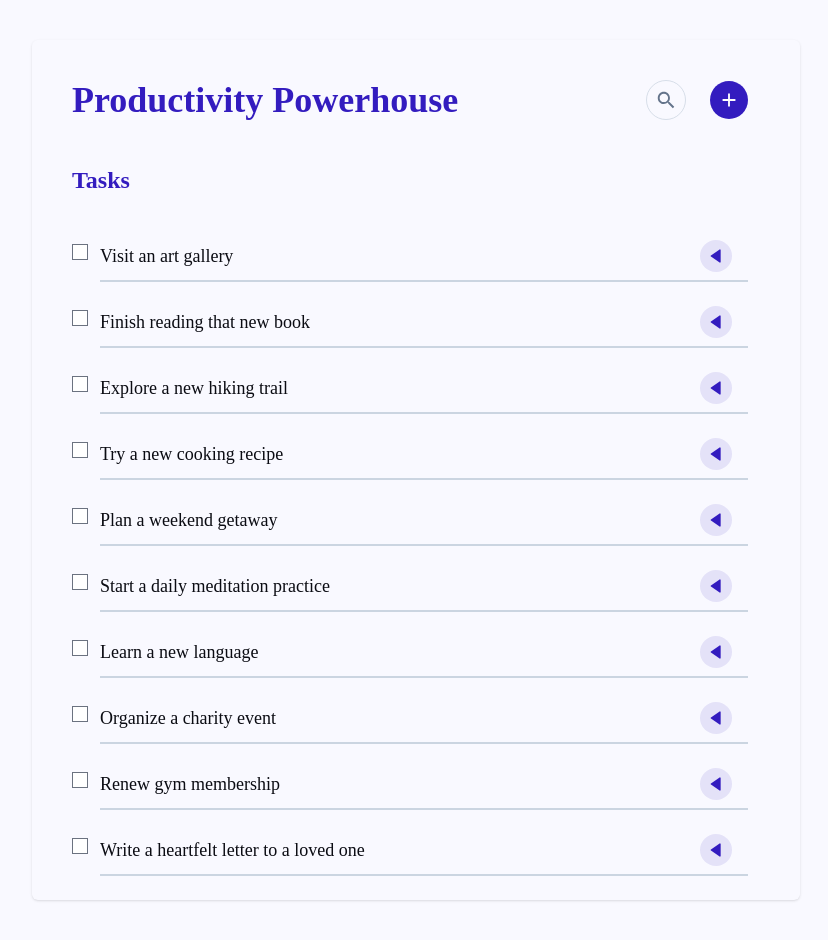
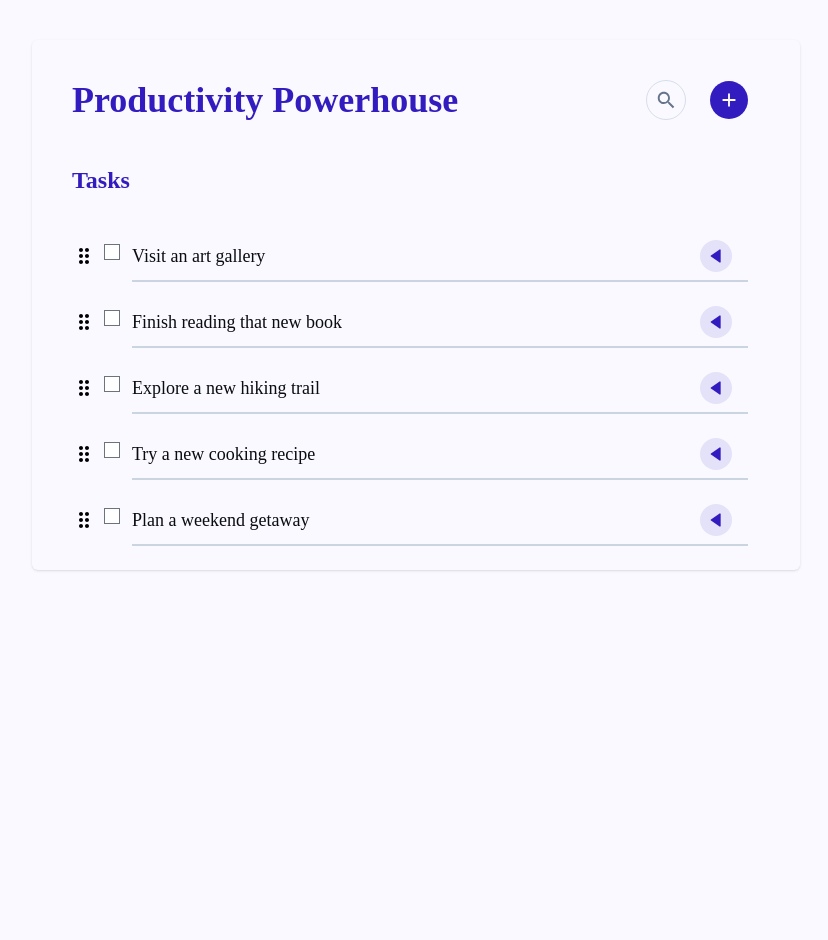
Before and after one commit to dhruvsakariya/Redington, a React (Create React App) app: page / in a window 1280 px wide. Shown: the whole page, without its empty margins (224-1052 px from the left). After the commit the page ends 800 px from the top, so only its background shows below. Built offline with nearby package versions, Linux system fonts and the light colour scheme.

Commit message:
feat: Implemented Drag & Drop

```diff
--- a/package.json
+++ b/package.json
@@ -10,11 +10,13 @@
     "@types/jest": "^27.5.2",
     "@types/node": "^17.0.45",
     "@types/react": "^18.2.21",
+    "@types/react-beautiful-dnd": "^13.1.4",
     "@types/react-dom": "^18.2.7",
     "flowbite": "^1.8.1",
     "flowbite-react": "^0.6.0",
     "moment": "^2.29.4",
     "react": "^18.2.0",
+    "react-beautiful-dnd": "^13.1.1",
     "react-dom": "^18.2.0",
     "react-icons": "^4.11.0",
     "react-modal": "^3.16.1",
--- a/src/components/Form/Form.tsx
+++ b/src/components/Form/Form.tsx
@@ -37,7 +37,6 @@ const Form = () => {
   };
 
   const handleDueDateInput = (event: React.ChangeEvent<HTMLInputElement>) => {
-    console.log(event.target.value);
     dispatch(setNewDueDate(event.target.value));
   };
 
@@ -45,7 +44,7 @@ const Form = () => {
 
     event.preventDefault();
 
-    if (id === -1) {
+    if (id === '-1') {
       dispatch(addTask({ title, description, dueDate }));
     } else {
       dispatch(updateTask({ id, title, description, dueDate, displayDescription: false, isCompleted: false }))
--- a/src/components/Task/Task.tsx
+++ b/src/components/Task/Task.tsx
@@ -1,9 +1,12 @@
+import type { DropResult, ResponderProvided } from 'react-beautiful-dnd';
 import React, { Dispatch, useState } from 'react';
 import { useAppSelector, useAppDispatch } from '../../app/hooks';
 import {
+    Task as TaskType,
     completeTask,
     deleteTask,
     displayAddTaskForm,
+    setList,
     setNewDescription,
     setNewDueDate,
     setNewId,
@@ -16,9 +19,11 @@ import { IoMdSearch } from 'react-icons/io';
 import { BiPlus } from 'react-icons/bi';
 import { FiEdit3 } from 'react-icons/fi';
 import { GrClose } from 'react-icons/gr';
-import { MdOutlineDelete } from 'react-icons/md';
+import { MdDragIndicator, MdOutlineDelete } from 'react-icons/md';
 import { SlClose } from 'react-icons/sl';
 import Modal from 'react-modal';
+
+import { Draggable, DragDropContext, Droppable } from 'react-beautiful-dnd';
 
 import styles from './Task.module.css';
 import moment from 'moment';
@@ -35,36 +40,59 @@ const {
     editIcon,
 } = styles;
 
+const reorder = (list: any, startIndex: any, endIndex: any) => {
+    const result = Array.from(list);
+    const [removed] = result.splice(startIndex, 1);
+    result.splice(endIndex, 0, removed);
+
+    return result;
+};
+
 const Task = () => {
-    const [showAreYouSure, setShowAreYouSure] = useState(-1);
+    const [showAreYouSure, setShowAreYouSure] = useState<string>('-1');
 
     const { list } = useAppSelector(todoState);
     const dispatch = useAppDispatch();
 
-    const handleShowDescription = (id: number) => {
+    const handleShowDescription = (id: string) => {
         dispatch(showTaskDescription(id));
     };
 
-    const handleCompleteTask = (id: number) => {
+    const handleCompleteTask = (id: string) => {
         dispatch(completeTask(id));
     };
 
-    const handleDeleteTask = (id: number) => {
+    const handleDeleteTask = (id: string) => {
         dispatch(deleteTask(id));
     };
 
     const handleShowTaskForm = () => {
         dispatch(displayAddTaskForm(true));
-    }
+    };
 
-    const handleEditTask = (id: number) => {
+    const handleEditTask = (id: string) => {
         handleShowTaskForm();
         const editIdx = list.findIndex((item) => item.id === id);
         dispatch(setNewId(list[editIdx].id));
         dispatch(setNewTitle(list[editIdx].title));
         dispatch(setNewDescription(list[editIdx].description));
         dispatch(setNewDueDate(list[editIdx].dueDate));
+    };
+
+    const handleDragEnd = (result: DropResult, provided: ResponderProvided) => {
+        // dropped outside the list
+        if (!result.destination) {
+            return;
         }
+
+        const items: TaskType[] = reorder(
+            list,
+            result.source.index,
+            result.destination.index
+        ) as TaskType[];
+
+        dispatch(setList(items));
+    };
 
     return (
         <main className=" w-full sm:w-[80%] md:w-[75%] lg:w-[60%]  mx-auto   px-[12px] sm:px-[24px] md:px-[32px] lg:px-[40px] py-2 mb-10  rounded-md mt-0 sm:mt-4 md:mt-8 lg:mt-10 shadow ">
@@ -73,7 +101,10 @@ const Task = () => {
                 <div className="border-slate-300/75 border rounded-full cursor-pointer mx-3 p-2 ">
                     <IoMdSearch className="text-slate-500 " size={22} />
                 </div>
-                <div className="bg-primary p-2 mx-3 rounded-full cursor-pointer" onClick={handleShowTaskForm} >
+                <div
+                    className="bg-primary p-2 mx-3 rounded-full cursor-pointer"
+                    onClick={handleShowTaskForm}
+                >
                     <BiPlus className="text-white" size={22} />
                 </div>
             </div>
@@ -82,19 +113,40 @@ const Task = () => {
                 <h3 className={tasks}>Tasks</h3>
             </header>
 
-            <section>
+            <DragDropContext onDragEnd={handleDragEnd}>
+                <Droppable droppableId="droppable">
+                    {(provided, snapshot) => (
+                        <div {...provided.droppableProps} ref={provided.innerRef}>
                             {list.map(
-                    ({
+                                (
+                                    {
                                         title,
                                         description,
                                         id,
                                         displayDescription,
                                         isCompleted,
                                         dueDate,
-                    }) => {
-                        return (
-                            <div className={taskContainer} key={id}>
+                                    },
+                                    index
+                                ) => (
+                                    <Draggable key={id} draggableId={id} index={index}>
+                                        {(provided, snapshot) => (
+                                            <div
+                                                ref={provided.innerRef}
+                                                {...provided.draggableProps}
+                                                {...provided.dragHandleProps}
+                                            >
+                                                <div className={taskContainer}>
                                                     <div className="checkbox flex pt-3 ">
+                                                        <div>
+                                                            <div>
+                                                                <MdDragIndicator
+                                                                    size={24}
+                                                                    className="text-black mr-2"
+                                                                />
+                                                            </div>
+                                                        </div>
+
                                                         <input
                                                             type="checkbox"
                                                             id={id.toString()}
@@ -103,9 +155,12 @@ const Task = () => {
                                                             title="task status"
                                                             onChange={() => handleCompleteTask(id)}
                                                         />
-                                    <label htmlFor={id.toString()} className="check-box" />
+                                                        <label
+                                                            htmlFor={id.toString()}
+                                                            className="check-box"
+                                                        />
                                                     </div>
-                                <div className='flex-1' >
+                                                    <div className="flex-1">
                                                         <div className={`${titleContainer}`}>
                                                             <div className="flex items-center flex-1 ">
                                                                 <label
@@ -147,17 +202,26 @@ const Task = () => {
 
                                                             <time
                                                                 className="block text-right text-sm mr-[50px] font-bold text-slate-400 mt-2"
-                                            title={moment(dueDate).format('MMMM Do YYYY, h:mm:ss a')}
+                                                                title={moment(dueDate).format(
+                                                                    'MMMM Do YYYY, h:mm:ss a'
+                                                                )}
                                                             >
                                                                 {moment(dueDate).fromNow()}
                                                             </time>
                                                         </p>
                                                     </div>
                                                 </div>
-                        );
-                    }
+                                            </div>
                                         )}
-            </section>
+                                    </Draggable>
+                                )
+                            )}
+                            {provided.placeholder}
+                        </div>
+                    )}
+                </Droppable>
+            </DragDropContext>
+
             <AreYouSure
                 show={showAreYouSure}
                 setShow={setShowAreYouSure}
@@ -170,18 +234,18 @@ const Task = () => {
 export default Task;
 
 interface DisplayProps {
-    show: number;
-    setShow: Dispatch<React.SetStateAction<number>>;
-    handleDeleteTask: (id: number) => void;
+    show: string;
+    setShow: Dispatch<React.SetStateAction<string>>;
+    handleDeleteTask: (id: string) => void;
 }
 const AreYouSure = ({ show, setShow, handleDeleteTask }: DisplayProps) => {
     return (
         <Modal
             ariaHideApp={false}
-            isOpen={show !== -1}
+            isOpen={show !== '-1'}
             className={'modal_1'}
             onRequestClose={() => {
-                setShow(-1);
+                setShow('-1');
             }}
             shouldCloseOnOverlayClick
             overlayClassName="overlay_1"
@@ -191,7 +255,7 @@ const AreYouSure = ({ show, setShow, handleDeleteTask }: DisplayProps) => {
                     className="block  ml-auto bg-whiteFade rounded-full cursor-pointer p-2.5 mb-3"
                     size={36}
                     onClick={() => {
-                        setShow(-1);
+                        setShow('-1');
                     }}
                 />
 
@@ -211,7 +275,7 @@ const AreYouSure = ({ show, setShow, handleDeleteTask }: DisplayProps) => {
                             type="button"
                             className="mx-2 bg-gray-400 text-white px-2 py-1 rounded-md"
                             onClick={() => {
-                                setShow(-1);
+                                setShow('-1');
                             }}
                         >
                             Cancel
@@ -221,7 +285,7 @@ const AreYouSure = ({ show, setShow, handleDeleteTask }: DisplayProps) => {
                             className="mx-2 bg-red-500 text-white px-2 py-1 rounded-md"
                             onClick={() => {
                                 handleDeleteTask(show);
-                                setShow(-1);
+                                setShow('-1');
                             }}
                         >
                             Delete
--- a/src/index.tsx
+++ b/src/index.tsx
@@ -12,13 +12,11 @@ const container = document.getElementById('root')!;
 const root = createRoot(container);
 
 root.render(
-  <React.StrictMode>
-    <Provider store={store}>
-      <PersistGate loading={null} persistor={persistor}>
-        <App />
-      </PersistGate>
-    </Provider>
-  </React.StrictMode>
+  <Provider store={store}>
+    <PersistGate loading={null} persistor={persistor}>
+      <App />
+    </PersistGate>
+  </Provider>
 );
 
 // If you want to start measuring performance in your app, pass a function
--- a/src/store/todo/todoSlice.ts
+++ b/src/store/todo/todoSlice.ts
@@ -3,8 +3,8 @@ import { RootState } from '../../app/index';
 import { reHydrate } from './todoThunk';
 import moment from 'moment';
 
-interface Task {
-    id: number;
+export interface Task {
+    id: string;
     title: string;
     description: string;
     isCompleted: boolean;
@@ -23,7 +23,7 @@ export interface TodoState {
 export const initialState: TodoState = {
     list: [
         {
-            id: 1,
+            id: '1',
             title: 'Visit an art gallery',
             description:
                 'Immerse yourself in a world of creativity and inspiration. Explore the vibrant colors and thought-provoking pieces at your local art gallery.',
@@ -32,7 +32,7 @@ export const initialState: TodoState = {
             displayDescription: false,
         },
         {
-            id: 2,
+            id: '2',
             title: 'Finish reading that new book',
             description:
                 "A gripping tale of mystery and adventure, the book has captivated your attention. You can't wait to unravel the secrets that lie within its pages.",
@@ -42,7 +42,7 @@ export const initialState: TodoState = {
         },
 
         {
-            id: 3,
+            id: '3',
             title: 'Explore a new hiking trail',
             description:
                 "Nature calls, and you're ready to answer. A pristine hiking trail awaits, promising breathtaking vistas and the soothing sounds of the wilderness.",
@@ -52,7 +52,7 @@ export const initialState: TodoState = {
         },
 
         {
-            id: 4,
+            id: '4',
             title: 'Try a new cooking recipe',
             description:
                 "The kitchen is your canvas, and today you're feeling adventurous. Time to experiment with flavors and create a culinary masterpiece.",
@@ -62,7 +62,7 @@ export const initialState: TodoState = {
         },
 
         {
-            id: 5,
+            id: '5',
             title: 'Plan a weekend getaway',
             description:
                 'Escape the daily grind and recharge. A cozy cabin in the woods or a beachfront retreat? The possibilities for a memorable weekend are endless.',
@@ -70,59 +70,9 @@ export const initialState: TodoState = {
             dueDate: '2023-09-14T20:41:41+05:30',
             displayDescription: false,
         },
-
-        {
-            id: 6,
-            title: 'Start a daily meditation practice',
-            description:
-                'Amid the chaos of life, find inner calm. Beginning a daily meditation routine promises mental clarity and a sense of tranquility.',
-            isCompleted: false,
-            dueDate: '2023-09-14T20:41:41+05:30',
-            displayDescription: false,
-        },
-
-        {
-            id: 7,
-            title: 'Learn a new language',
-            description:
-                'Expand your horizons and embrace a new culture. Learning a language is a journey that opens doors to new experiences and connections.',
-            isCompleted: false,
-            dueDate: '2023-09-14T20:41:41+05:30',
-            displayDescription: false,
-        },
-
-        {
-            id: 8,
-            title: 'Organize a charity event',
-            description:
-                'Give back to the community and make a positive impact. Organizing a charity event can bring people together for a meaningful cause.',
-            isCompleted: false,
-            dueDate: '2023-09-14T20:41:41+05:30',
-            displayDescription: false,
-        },
-
-        {
-            id: 9,
-            title: 'Renew gym membership',
-            description:
-                'Time to get back into shape! Renewing your gym membership is the first step toward a healthier, more active lifestyle.',
-            isCompleted: false,
-            dueDate: '2023-09-14T20:41:41+05:30',
-            displayDescription: false,
-        },
-
-        {
-            id: 10,
-            title: 'Write a heartfelt letter to a loved one',
-            description:
-                'Words have the power to heal and strengthen bonds. Take a moment to pen a letter expressing your love and appreciation to someone dear.',
-            isCompleted: false,
-            dueDate: '2023-09-14T20:41:41+05:30',
-            displayDescription: false,
-        },
     ],
     form: {
-        id: -1,
+        id: '-1',
         title: '',
         description: '',
         dueDate: moment(new Date()).format('YYYY-MM-DDTHH:mm'),
@@ -134,6 +84,11 @@ export const todoSlice = createSlice({
     name: 'todo',
     initialState,
     reducers: {
+
+        setList: (state, action: PayloadAction<Task[]>) => {
+            state.list = action.payload;
+        },
+
         addTask: (
             state,
             action: PayloadAction<
@@ -145,7 +100,7 @@ export const todoSlice = createSlice({
             list.push({
                 ...action.payload,
                 isCompleted: false,
-                id: Date.now(),
+                id: Date.now().toString(),
                 displayDescription: false,
             });
 
@@ -161,7 +116,7 @@ export const todoSlice = createSlice({
             state.list = [...list];
         },
 
-        completeTask: (state, action: PayloadAction<number>) => {
+        completeTask: (state, action: PayloadAction<string>) => {
             const id = action.payload;
             const list = state.list;
 
@@ -170,7 +125,7 @@ export const todoSlice = createSlice({
             list[taskIdx].isCompleted = !list[taskIdx].isCompleted;
         },
 
-        deleteTask: (state, action: PayloadAction<number>) => {
+        deleteTask: (state, action: PayloadAction<string>) => {
             const id = action.payload;
 
             const list = state.list.filter((item, idx) => item.id !== id);
@@ -178,7 +133,7 @@ export const todoSlice = createSlice({
             state.list = [...list];
         },
 
-        showTaskDescription: (state, action: PayloadAction<number>) => {
+        showTaskDescription: (state, action: PayloadAction<string>) => {
             const id = action.payload;
             const list = state.list;
 
@@ -198,7 +153,7 @@ export const todoSlice = createSlice({
             state.form.title = action.payload;
         },
 
-        setNewId: (state, action: PayloadAction<number>) => {
+        setNewId: (state, action: PayloadAction<string>) => {
             state.form.id = action.payload;
         },
 
@@ -221,6 +176,7 @@ export const todoSlice = createSlice({
 });
 
 export const {
+    setList,
     addTask,
     updateTask,
     showTaskDescription,
```
Also changed, not shown: 1 other file (tests, documents, lock files or other folders). Lines whose indentation alone changed are shown as unchanged.
